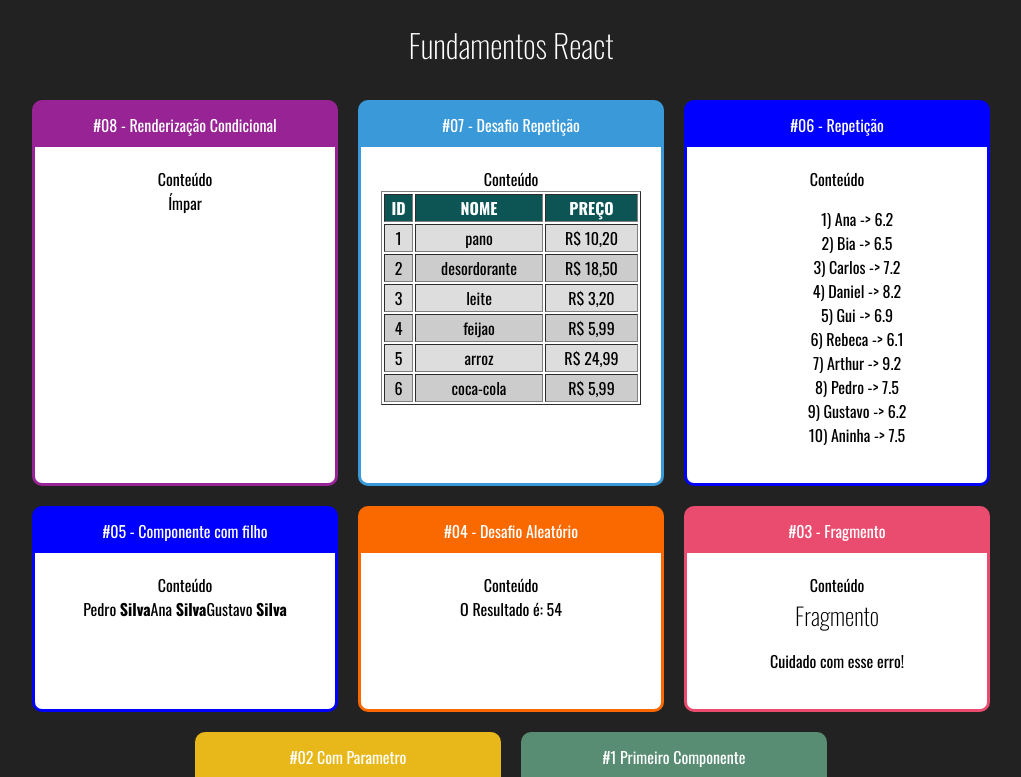
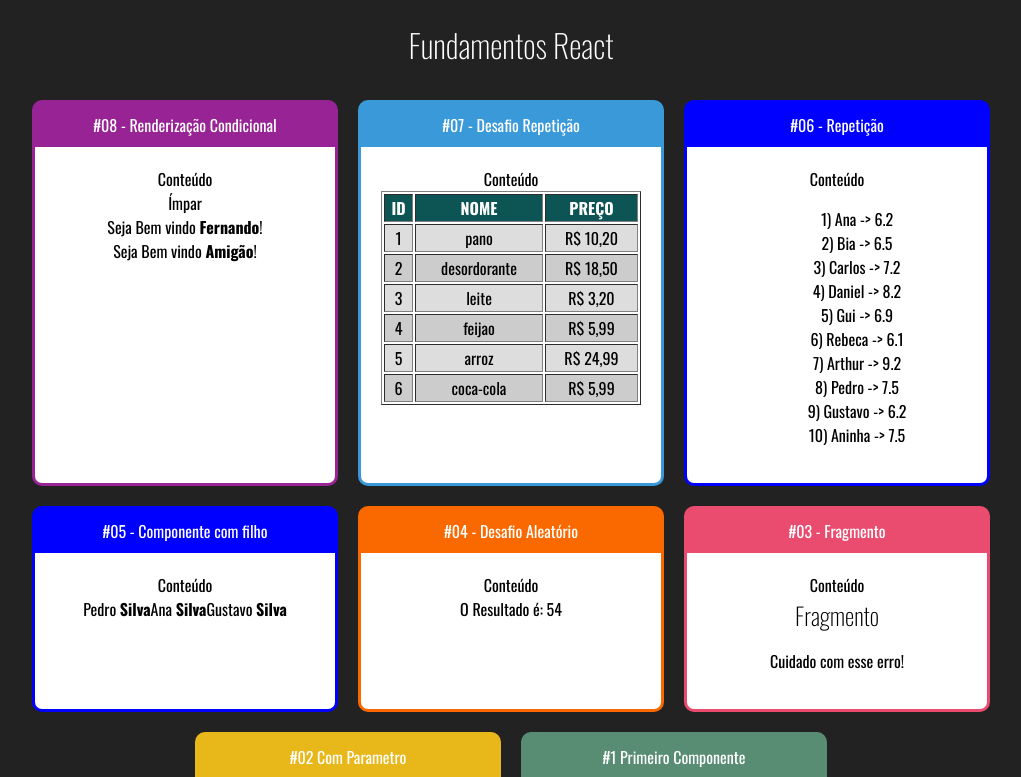
Before and after one commit to LucasGuasselli/React-Redux, a React (Create React App) app: page / in a window 1280 px wide. Shown: the top 777 px of the page, without its empty margins (129-1150 px from the left). Built offline with nearby package versions, Linux system fonts and the light colour scheme.

Commit message:
Seção 2 - Renderização Condicional #2

```diff
--- a/src/App.jsx
+++ b/src/App.jsx
@@ -12,6 +12,7 @@
 import ListaAlunos from "./components/repeticao/ListaAlunos"
 import ListaProdutos from "./components/repeticao/TabelaProdutos"
 import ParOuImpar from "./components/condicional/ParOuImpar"
+import UsuarioInfo from "./components/condicional/UsuarioInfo"
 
 
 //underline representa que o unico parametro da function nao sera usado
@@ -24,6 +25,8 @@
 
             <Card titulo="#08 - Renderização Condicional" color="#982395">
                 <ParOuImpar numero={23} />
+                <UsuarioInfo usuario={{ nome: 'Fernando'}} />
+                <UsuarioInfo usuario={{ nome: ''}} />
             </Card>
 
             <Card titulo="#07 - Desafio Repetição" color="#3A9AD9">
--- /dev/null
+++ b/src/components/condicional/If.js
@@ -0,0 +1,7 @@
+export default props => {
+    if(props.test){
+        return props.children
+    } else {
+        return false
+    }
+}
--- /dev/null
+++ b/src/components/condicional/UsuarioInfo.jsx
@@ -0,0 +1,17 @@
+import React from 'react'
+
+import If from "./If.js"
+
+export default props => {
+    const usuario = props.usuario || {}
+    return (
+        <div>
+            <If test={usuario && usuario.nome}>
+                Seja Bem vindo <strong>{usuario.nome}</strong>!
+            </If>
+            <If test={!usuario || !usuario.nome}>
+                Seja Bem vindo <strong>Amigão</strong>!
+            </If>
+        </div>
+    )
+}
```
